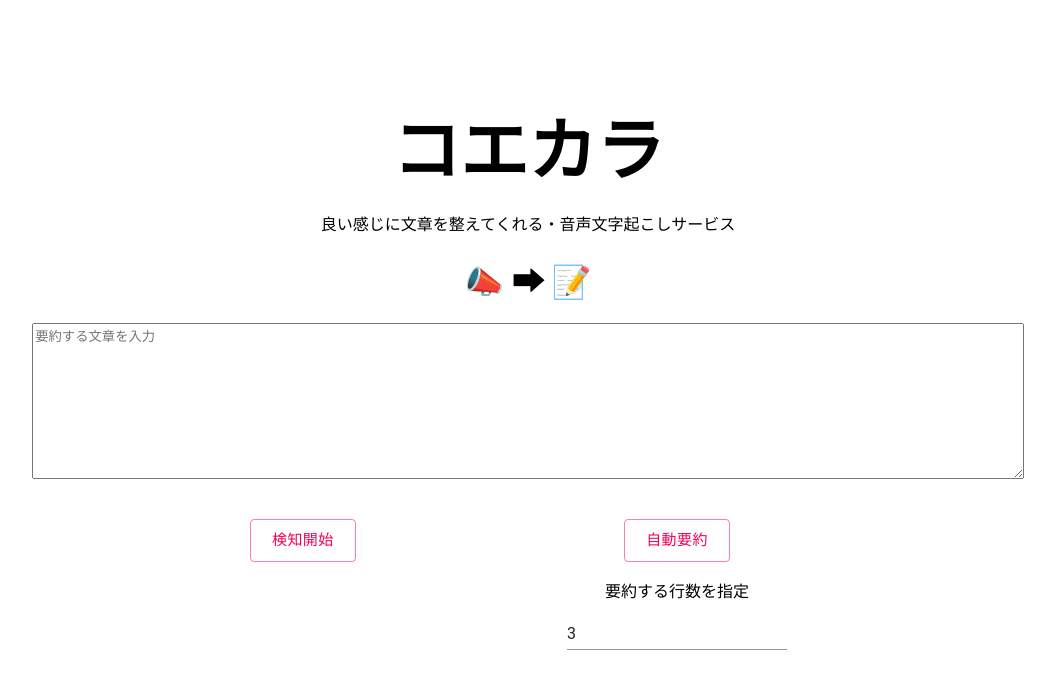
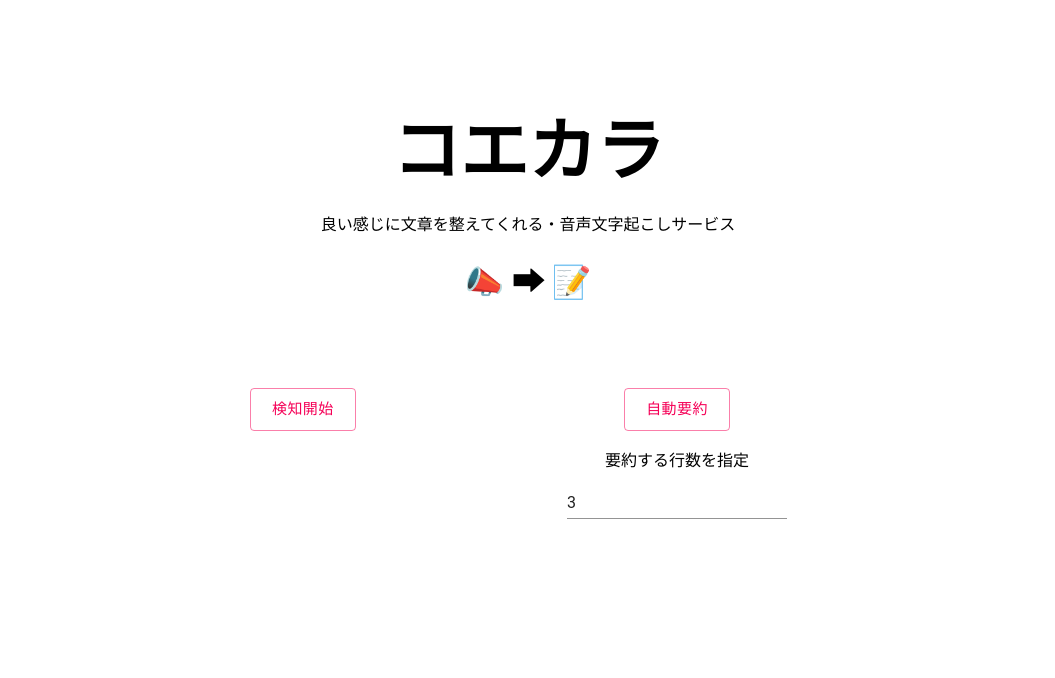
Before and after one commit to coecara/app, a React (Create React App) app: page / in a window 1280 px wide. Shown: the top 678 px of the page, without its empty margins (112-1167 px from the left). Built offline with nearby package versions, Linux system fonts and the light colour scheme.

Commit message:
Add: TranscriptField

```diff
--- a/src/App.tsx
+++ b/src/App.tsx
@@ -2,7 +2,7 @@ import React, { useState, useEffect, useRef } from 'react';
 import Container from '@material-ui/core/Container';
 import Box from '@material-ui/core/Box';
 import Grid from '@material-ui/core/Grid';
-import Textarea from './components/Textarea';
+import TranscriptField from './components/TranscriptField';
 import TextField from '@material-ui/core/TextField';
 import Button from '@material-ui/core/Button';
 
@@ -14,6 +14,8 @@ declare global {
 
 function App() {
   let speechRecognition: SpeechRecognition;
+  const [finalText, setFinalText] = useState(''); // 確定された文章
+  const [transcript, setTranscript] = useState(''); // 認識中の文章
 
   useEffect(() => {
     // NOTE: Web Speech APIが使えるブラウザか判定
@@ -29,7 +31,12 @@ function App() {
     speechRecognition.lang = 'ja-JP';
     speechRecognition.interimResults = true;
     speechRecognition.continuous = true;
-    speechRecognition.onstart = () => {};
+    speechRecognition.onstart = () => {
+      setDetecting(true);
+    };
+    speechRecognition.onend = () => {
+      setDetecting(false);
+    };
     speechRecognition.onresult = (event: SpeechRecognitionEvent) => {
       [...event.results].slice(event.resultIndex).forEach(result => {
         const transcript = result[0].transcript;
@@ -37,8 +44,7 @@ function App() {
         if (result.isFinal) {
           // 音声認識が完了して文章が確定
           setFinalText(prevState => {
-            // Android chromeなら値をそのまま返す
-            return isAndroid ? transcript : prevState + transcript;
+            return prevState + transcript;
           });
           // 文章確定したら候補を削除
           setTranscript('');
@@ -63,16 +69,16 @@ function App() {
           </header>
         </Grid>
         <Grid container>
-          <Grid container item justify="center">
-            <Textarea />
-          </Grid>
+          <Box fontSize={25}>
+            <TranscriptField finalText={finalText} transcript={transcript} />
+          </Box>
         </Grid>
         <Box m={5}>
           <Grid container justify="center" spacing={5}>
             <Grid item xs={3}>
               <Button
                 variant="outlined"
-                // disabled={detecting}
+                disabled={detecting}
                 color="secondary"
                 size="large"
                 onClick={() => {
--- a/src/components/Textarea.tsx
+++ /dev/null
@@ -1,24 +0,0 @@
-import * as React from 'react';
-import TextareaAutosize from '@material-ui/core/TextareaAutosize';
-import {makeStyles} from '@material-ui/core/styles';
-
-const useStyles = makeStyles({
-  root: {
-    width: '80%',
-  },
-});
-
-type Props = {};
-
-const Content = (props: Props) => {
-  const classes = useStyles();
-  return (
-    <TextareaAutosize
-      className={classes.root}
-      aria-label="minimum height"
-      rowsMin={10}
-      placeholder="要約する文章を入力"
-    />
-  );
-};
-export default Content;
--- /dev/null
+++ b/src/components/TranscriptField.tsx
@@ -0,0 +1,24 @@
+import * as React from 'react';
+import TextareaAutosize from '@material-ui/core/TextareaAutosize';
+import { makeStyles } from '@material-ui/core/styles';
+
+const useStyles = makeStyles({
+  root: {
+    width: '80%',
+  },
+});
+
+type Props = {
+  finalText: string;
+  transcript: string;
+};
+
+const Content = (props: Props) => {
+  return (
+    <p>
+      {props.finalText}
+      {props.transcript}
+    </p>
+  );
+};
+export default Content;
```
